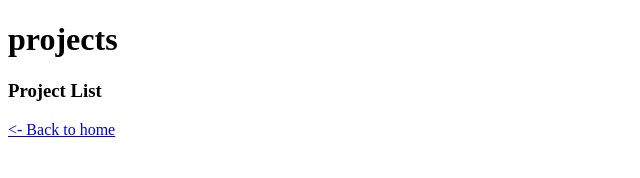
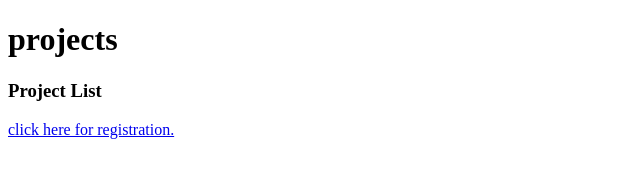
Before and after one commit to mayankraj052/WD201, a website: page http-server/project.html in a window 1280 px wide. Shown: the full height of the page, 0-640 px from the left. Drawn offline with Linux system fonts and the light colour scheme.

Commit message:
Update project.html

```diff
--- a/http-server/project.html
+++ b/http-server/project.html
@@ -8,6 +8,6 @@
     <body>
         <h1>projects</h1>
         <h3>Project List</h3>
-        <a href="/registration.html">&lt;- Back to home</a>
+        <a href="/registration.html">click here for registration.</a>
     </body>
 </html>
```
